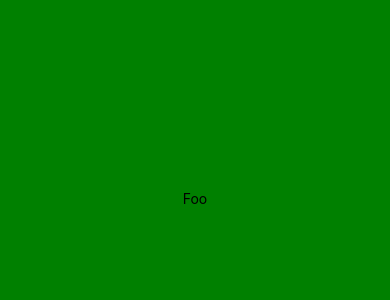
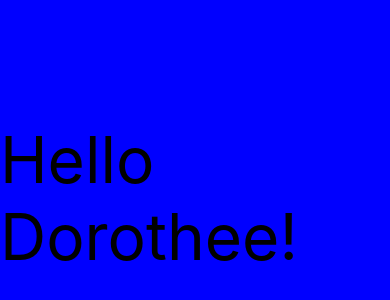
Before and after one commit to joeldmyers/react-native-2024, a React Native app: screen / in a window 390 px wide. Shown: the part 224-524 px from the top of the page. Built offline with nearby package versions, Linux system fonts and the light colour scheme.

Commit message:
tweak and readme update

```diff
--- a/App.tsx
+++ b/App.tsx
@@ -1,18 +1,21 @@
-import { StyleSheet, Text, View } from "react-native";
+import { StyleSheet, Text, View, SafeAreaView } from "react-native";
 
 const App = () => {
-    return <View style={styles.container}>
-        <Text>Foo</Text>
-    </View>
+    return <SafeAreaView style={styles.container}>
+        <Text style={styles.headerText}>Hello Dorothee!</Text>
+    </SafeAreaView>
 }
 
 const styles = StyleSheet.create({
     container: {
       flex: 1,
-      backgroundColor: "green",
+      backgroundColor: "blue",
       alignItems: "center",
       justifyContent: "center",
     },
+    headerText: {
+        fontSize: 64
+    }
   });
 
 export default App;
```
Also changed, not shown: 1 other file (tests, documents, lock files or other folders).
